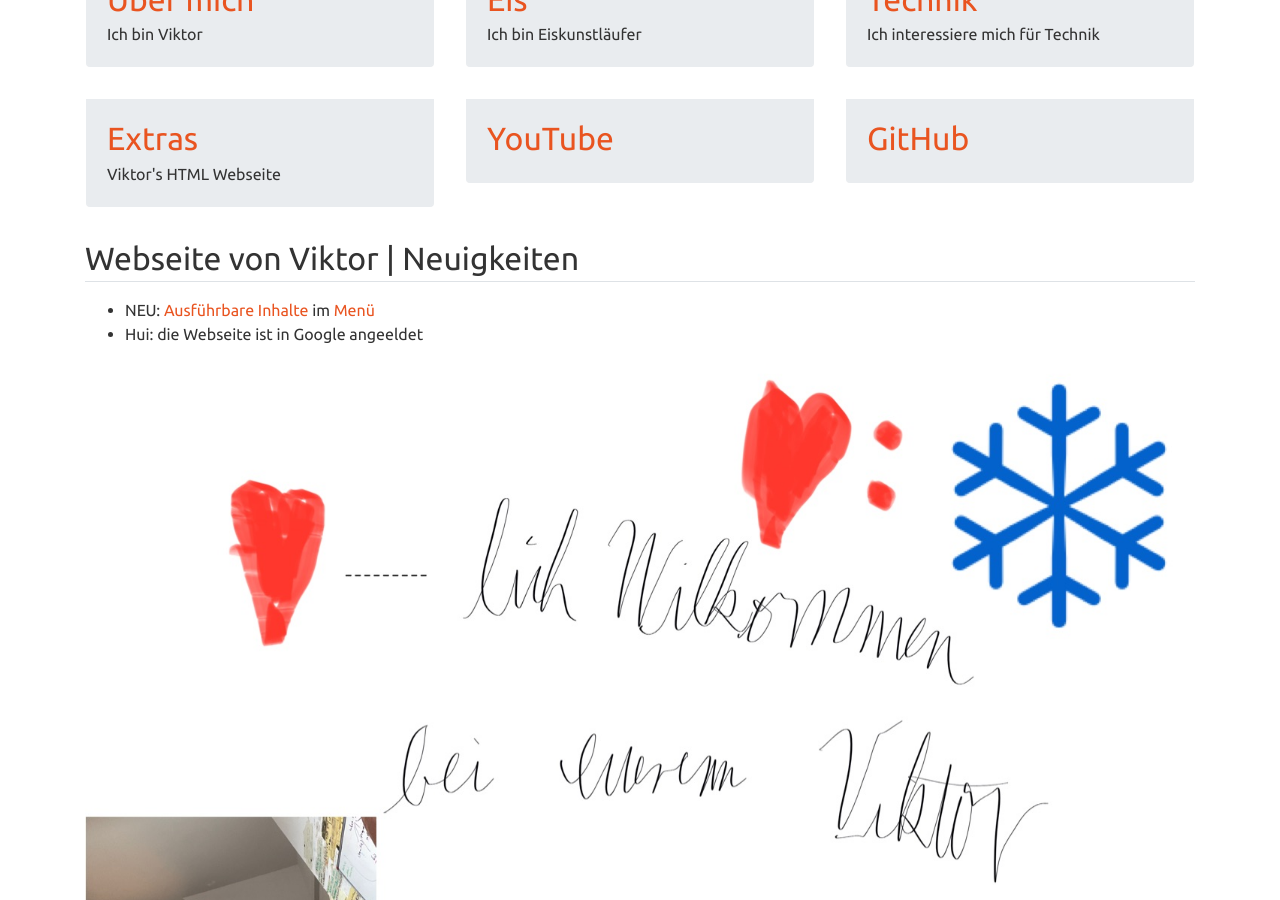
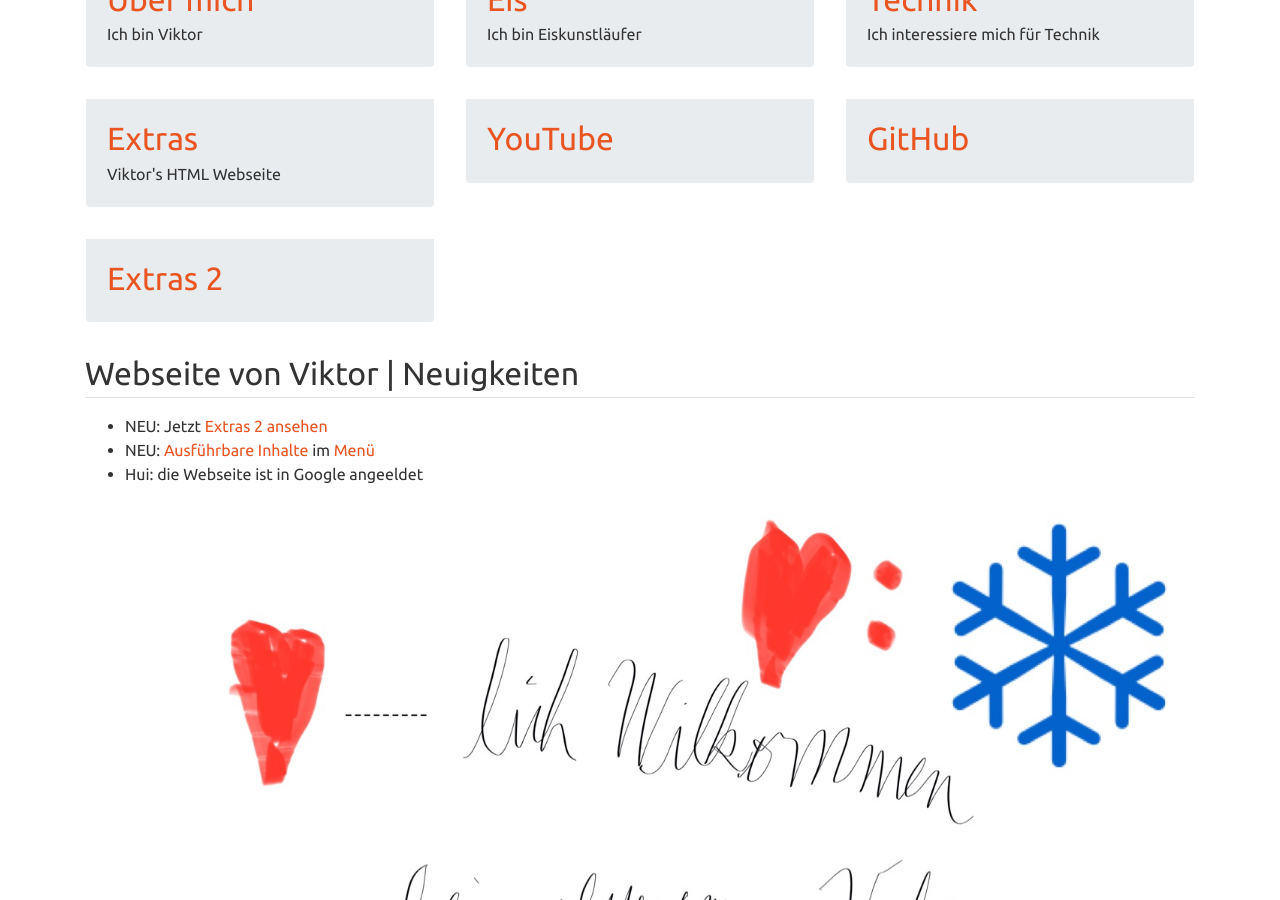
Before and after one commit to viktor-chiarcos/viktor-chiarcos.github.io, a Jekyll site: the page built from index.md, in a window 1280 px wide and 900 px high, scrolled down 486 px. Built offline with Jekyll 4.4.1, drawn with Linux system fonts in a browser that asks for light colours.

Commit message:
Update index.md

```diff
--- a/index.md
+++ b/index.md
@@ -37,10 +37,14 @@ feature_rows:
   - title: "GitHub"
     excerept: "Mein GitHub Konto"
     url: "https://github.com/viktor-chiarcos"
+  - title: "Extras 2"
+    excerept: ""
+    url: "/extra2/"
 ---
 
 ## Webseite von Viktor | Neuigkeiten
 
+- NEU: Jetzt [Extras 2 ansehen](/extra2/)
 - NEU: [Ausführbare Inhalte](/run) im [Menü](/menu/)
 - Hui: die Webseite ist in Google angeeldet
 
```
